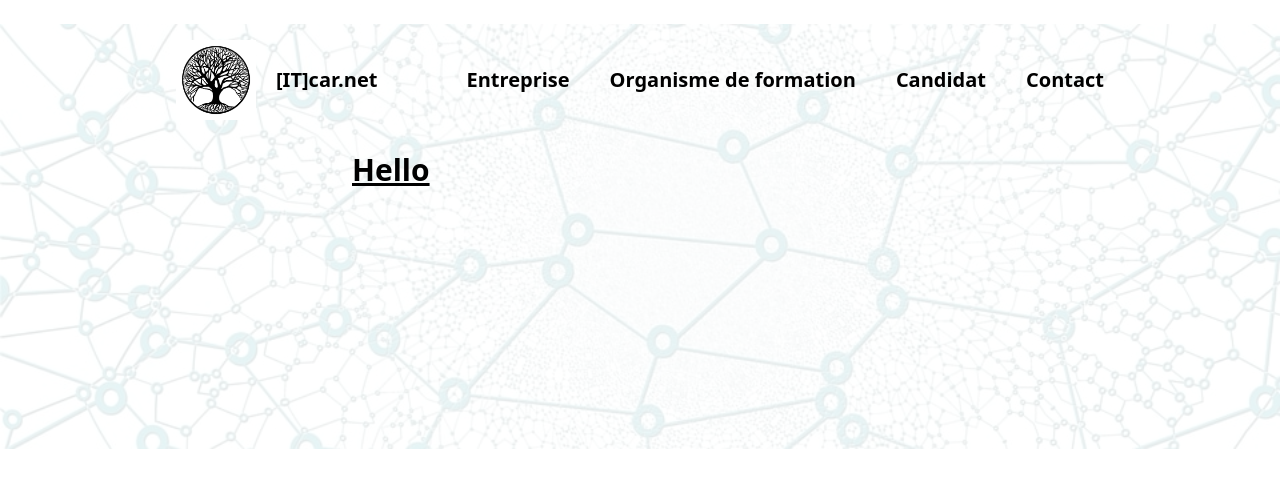
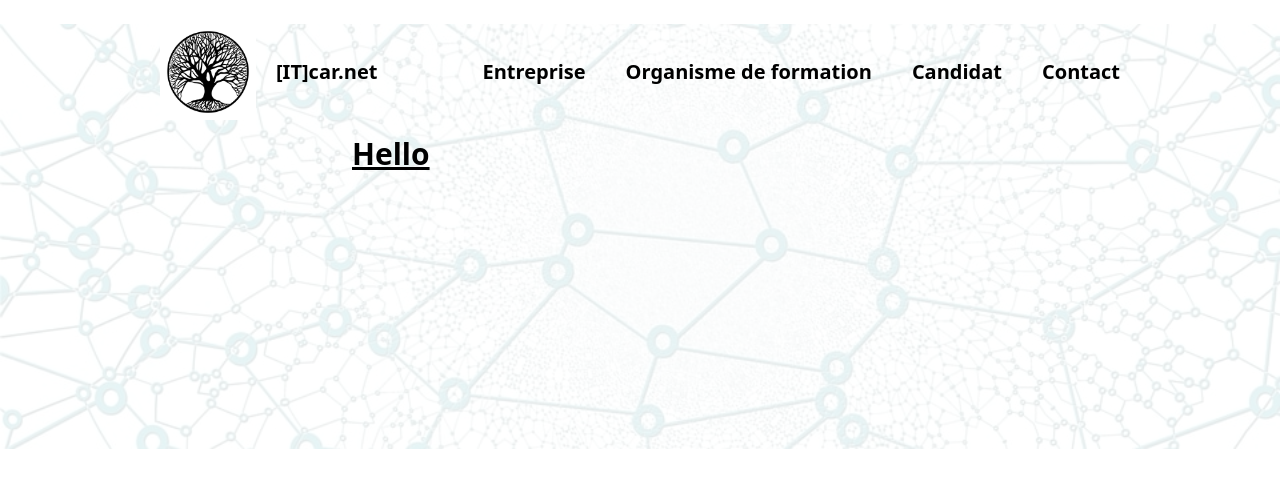
Before and after one commit to Rom-dev1/Projet-fil-rouge, a React (Create React App) app: page / in a window 1280 px wide. Shown: the top 488 px of the page. Built offline with nearby package versions, Linux system fonts and the light colour scheme.

Commit message:
fix header

```diff
--- a/src/component/header.js
+++ b/src/component/header.js
@@ -5,10 +5,9 @@ export default function Header(){
     return(
         <>
         <img src={img} className="absolute -z-10 w-full opacity-10" alt="" />
-        <div className="flex justify-between flex-row content-center p-4 w-3/4 m-auto mt-6 text-xl font-bold">
-
-           <div className='flex items-center  space-x-5'>
-                <img src={logo} className="w-20" alt="" />
+        <div className="flex justify-between flex-row content-center  w-3/4 m-auto mt-6 text-xl font-bold">
+           <div className='flex items-center space-x-5'>
+                <img src={logo} className="w-24" alt="" />
                 <h2>[IT]car.net</h2>
             </div>
             <div className='flex items-center'>
```
